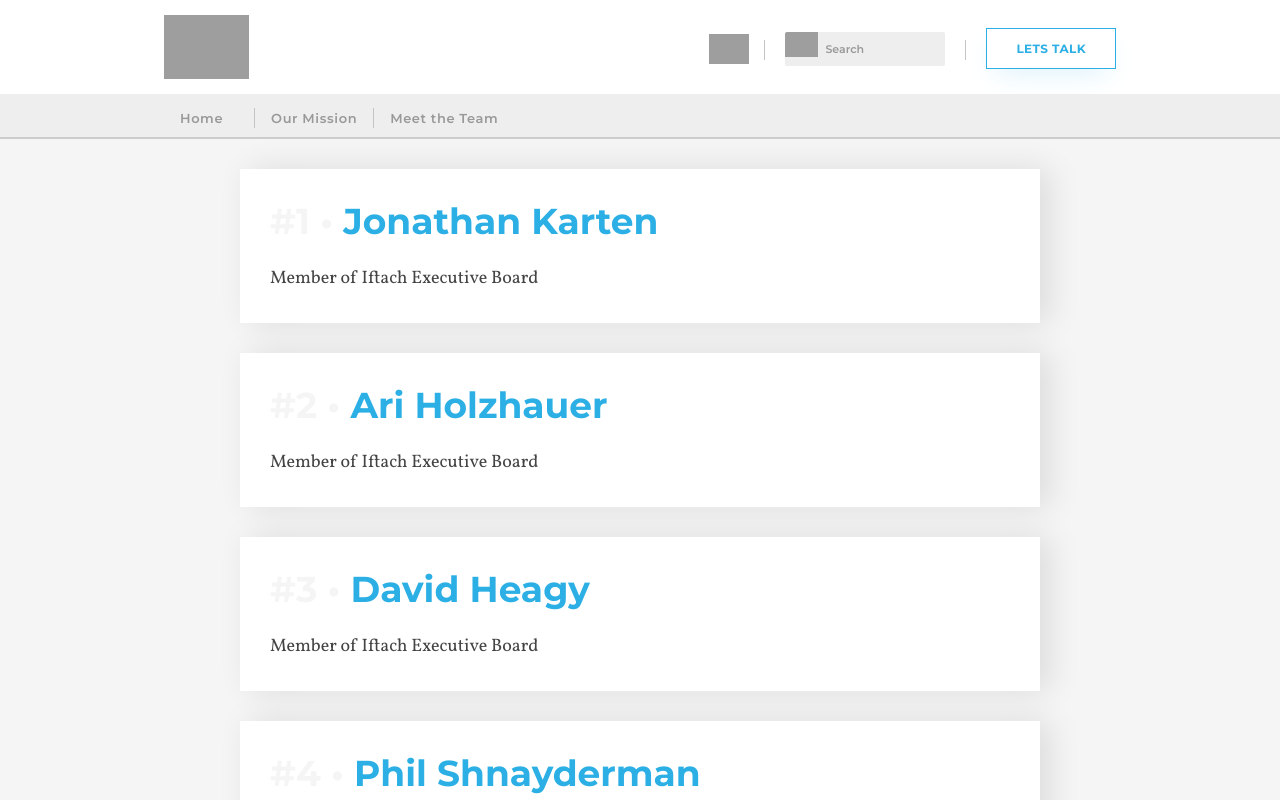
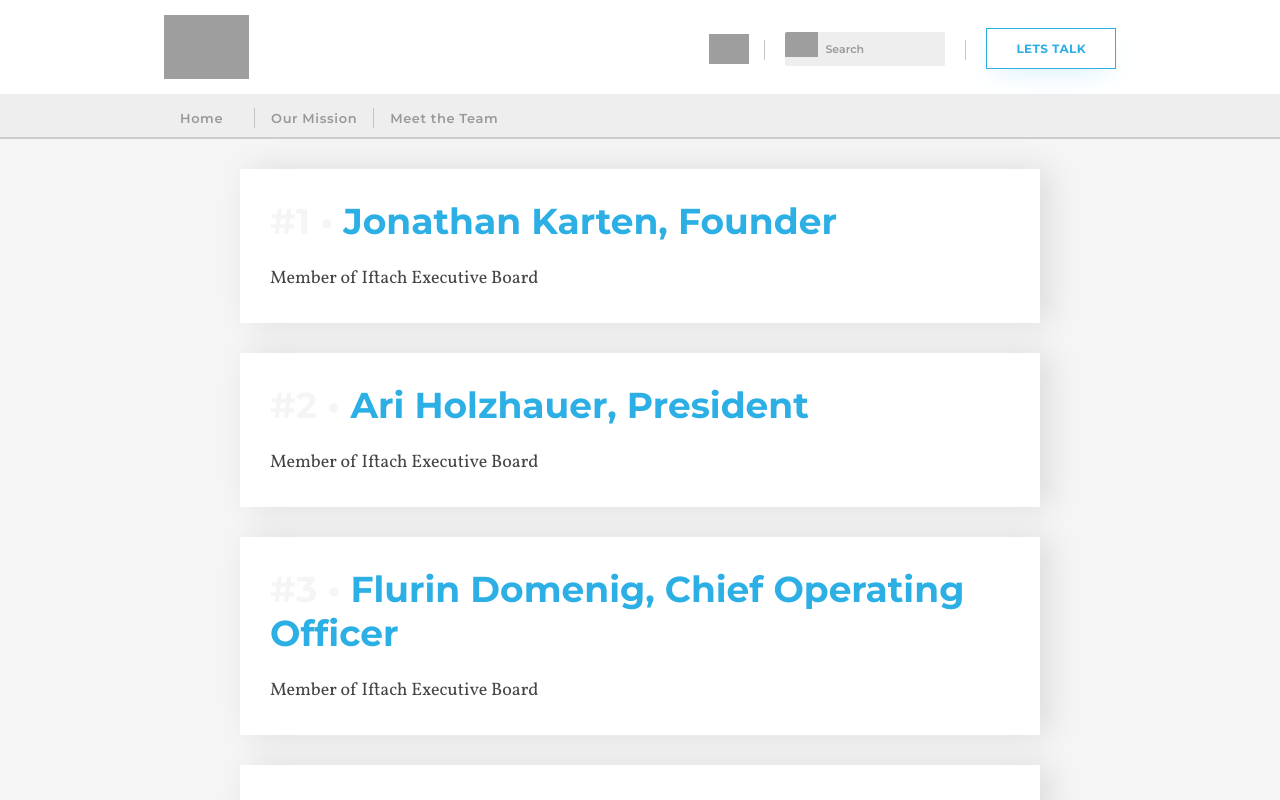
Before and after one commit to seanelevan/iftach, a PHP site: page /meettheteam in a window 1280 px wide. Run offline with PHP 8.4, Linux system fonts and the light colour scheme; grey boxes are pictures that could not be loaded.

Commit message:
Update index.php

```diff
--- a/web/meettheteam/index.php
+++ b/web/meettheteam/index.php
@@ -12,7 +12,7 @@ include "../header.php";
 
 <?php
 
-$teammembers = array("Jonathan Karten", "Ari Holzhauer", "David Heagy", "Phil Shnayderman", "Thomas Li", "Noa Amzallag", "Hobart Pao", "Abigale Wang", "Sean Le Van");
+$teammembers = array("Jonathan Karten, Founder", "Ari Holzhauer, President", "Flurin Domenig, Chief Operating Officer", "David Heagy", "Phil Shnayderman", "Thomas Li", "Noa Amzallag", "Hobart Pao", "Abigale Wang", "Sean Le Van");
 
   $i = 0;
 
```
